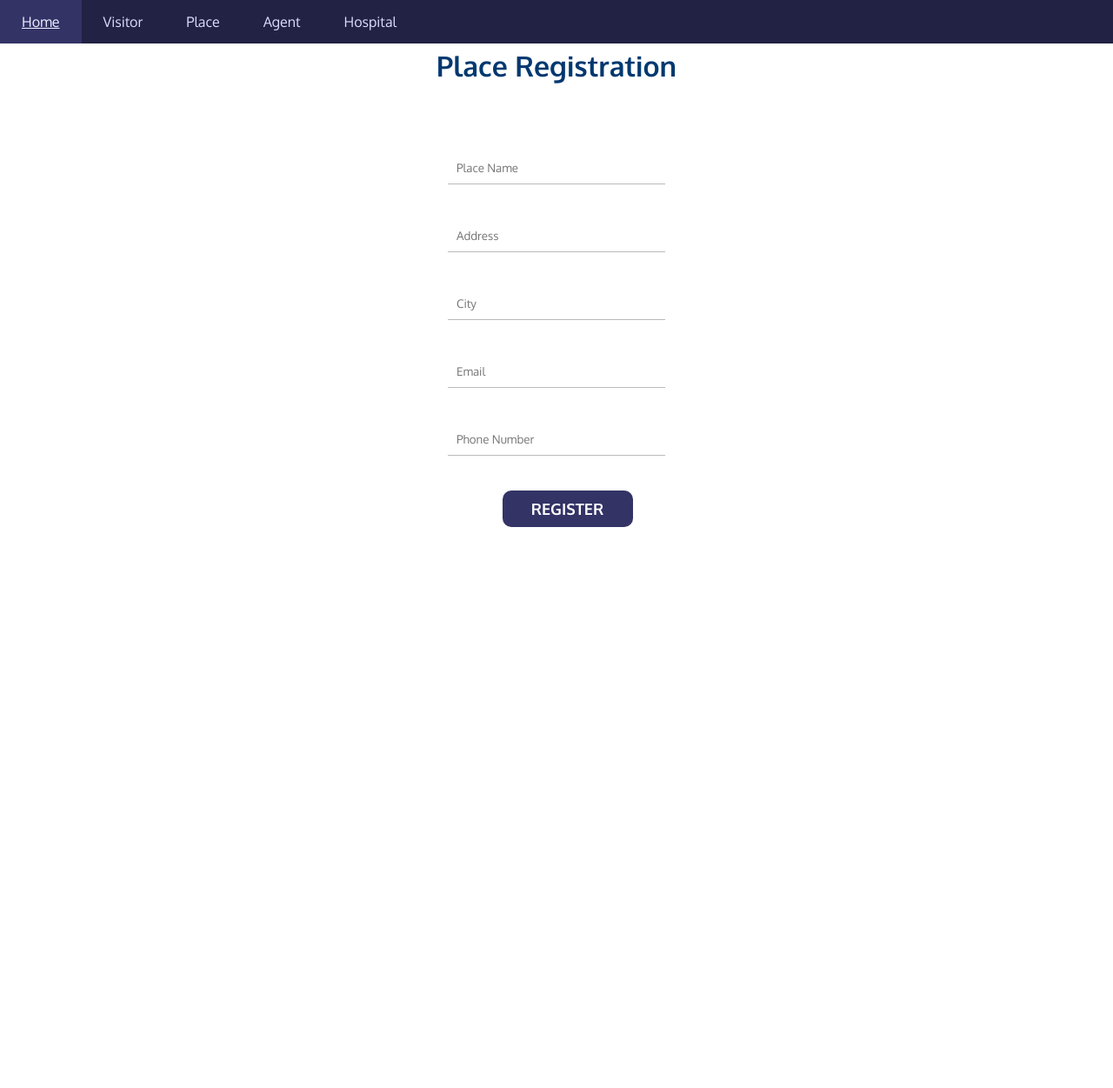
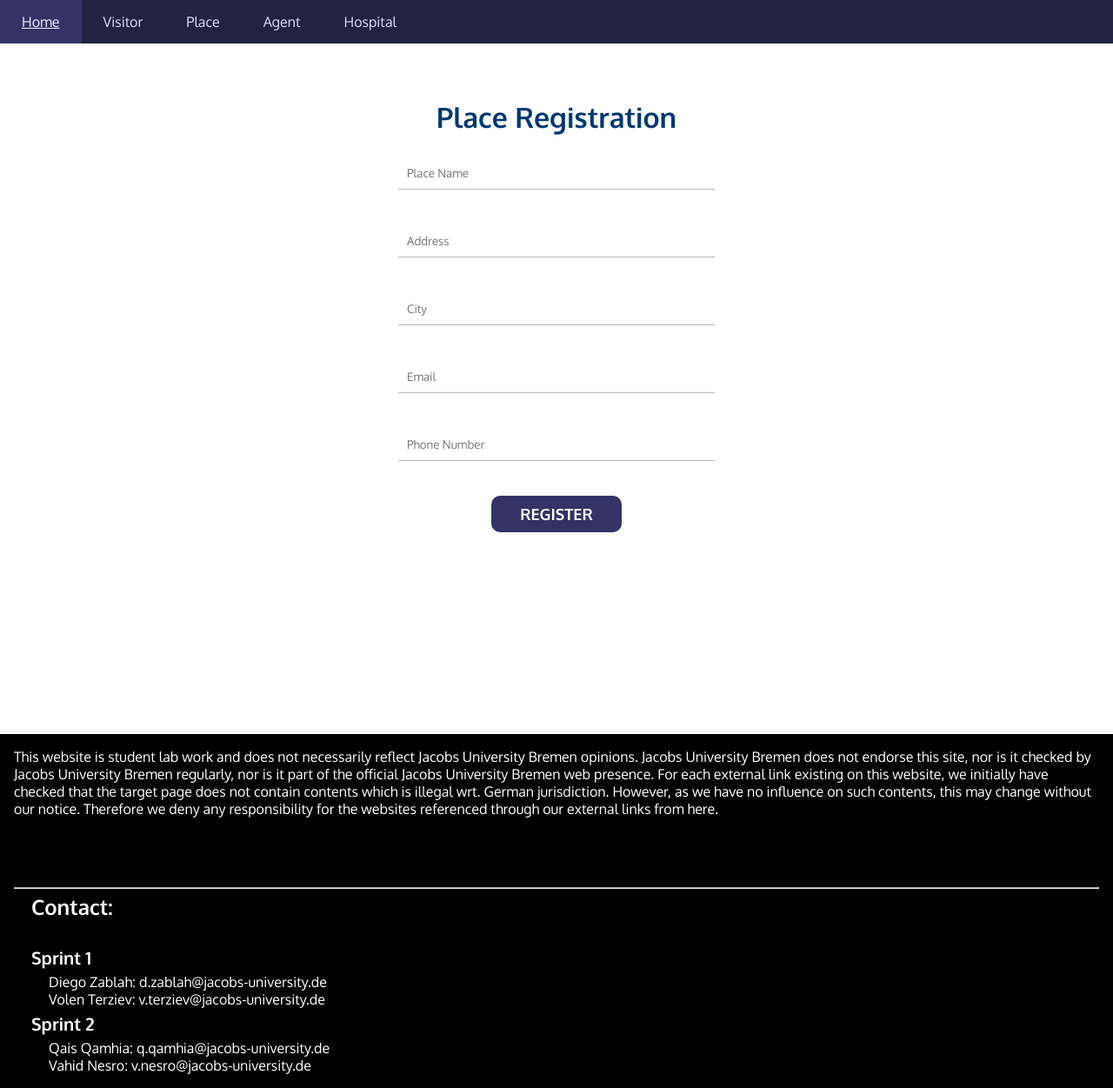
Before and after one commit to jonabako/Corona-Archive-Project, a Flask app: page /place-registration in a window 1280 px wide. Shown: the whole page at 87% size. Before the commit the page ends 606 px from the top, so only its background shows below. Run offline with Flask 2, Linux system fonts and the light colour scheme.

Commit message:
Improved UI. Added new Requirements

```diff
--- a/app.py
+++ b/app.py
@@ -35,7 +35,7 @@ imageFolder = os.path.join('static', 'img')
 app.config['UPLOAD_FOLDER'] = imageFolder
 
 #homepage render
-@app.route('/index')
+@app.route('/')
 @auto.doc()
 def index():
     backdrop_picture = os.path.join(app.config['UPLOAD_FOLDER'], 'backdrop.jpg')
--- a/requirements.txt
+++ b/requirements.txt
@@ -8,3 +8,4 @@ Werkzeug==1.0.1
 PyYaml==5.4.1
 Flask-Selfdoc==1.2.3
 Flask_MySQL==1.5.2
+qrcode ==7.3.1
--- a/static/style.css
+++ b/static/style.css
@@ -19,11 +19,14 @@ body{
 }
 
 #registration {
-  width: 270px;
-  position: absolute;
-  left: 50%;
-  top: 50%;
-  transform: translate(-50%, -50%);
+  width: 30%;
+  height: 70%;
+  display: flex;
+  flex-direction: column;
+  justify-content: center;
+  align-items: center;
+  margin: 0 auto 15% auto;
+
   padding: 10px;
 }
 
@@ -31,12 +34,11 @@ body{
   width: 100%;
   padding: 10px;
   margin: 10px 0;
-  /* box-shadow:0 0 15px 4px rgba(0,0,0,0.06); */
+
   outline: none;
   border: none;
   border-bottom: 1px solid rgb(186, 186, 186);
-  /* border-radius:10px; */
-  position: relative;
+
 }
 
 .mainButton{
@@ -49,8 +51,6 @@ body{
   border: none;
   padding: 10px;
   margin: 10px 0;
-  position: relative;
-  left: 25%;
   transition: all 200ms ease-in-out;
 }
 
@@ -185,7 +185,9 @@ div[class= "title-flex-items description"]{
   word-wrap: normal;
 }
 
-
+.registration-title{
+  margin-top: 2em;
+}
 
 .registration-pointer{
   height: 10em;
@@ -261,11 +263,17 @@ a{
 
 .impressum{
   width: 100%;
-  height: 100%;
+  height: fit-content;
   background-color: black;
   color: white !important;
-  margin: 0;
+
   padding: 1em;
+
+
+  display: block;
+  margin-top: auto;
+
+  /* display: none; */
 }
 
 li{
--- a/templates/base.html
+++ b/templates/base.html
@@ -24,5 +24,31 @@
 
 
       {% endblock %}
+      {% block impressum%}  <div class="impressum">
+        <p>This website is student lab work and does not necessarily reflect Jacobs University Bremen opinions.
+             Jacobs University Bremen does not endorse this site, nor is it checked by Jacobs University Bremen regularly,
+             nor is it part of the official Jacobs University Bremen web presence.
+             For each external link existing on this website, we initially have checked that the target page does not contain contents which is illegal wrt. German jurisdiction.
+             However, as we have no influence on such contents, this may change without our notice. Therefore we deny any responsibility for the websites referenced through our external links from here.</p>
+             <br>
+             <br>
+             <br>
+             <br>
+      <hr>
+
+      <h2 style="color:white">Contact:</h2>
+      <br>
+      <h3 style="color:white">Sprint 1</h3>
+      <ul>
+            <li>Diego Zablah: d.zablah@jacobs-university.de</li>
+            <li>Volen Terziev: v.terziev@jacobs-university.de</li>
+      </ul>
+
+      <h3 style="color:white">Sprint 2</h3>
+      <ul>
+            <li>Qais Qamhia: q.qamhia@jacobs-university.de</li>
+            <li>Vahid Nesro: v.nesro@jacobs-university.de</li>
+      </ul>
+    </div>{% endblock %}
   </body>
 </html>
--- a/templates/place_registration.html
+++ b/templates/place_registration.html
@@ -2,11 +2,10 @@
 
 {% block content %}
 
-<h1>{% block title %} Place Registration {% endblock %}</h1>
+<h1 class="registration-title">{% block title %} Place Registration {% endblock %}</h1>
 
 
-<div id="registration">
-    <form action="{{ url_for('placeRegister') }}" method="post">
+<form id = "registration" action="{{ url_for('placeRegister') }}" method="post">
         <input type="text" class="visitor-registration" placeholder="Place Name" name="name" value="{{request.form.name }}" required> <br>
         <input type="text" class="visitor-registration" placeholder="Address" name="address" value="{{request.form.address }}" required> <br>
         <input type="text" class="visitor-registration" placeholder="City" name="city" value="{{request.form.city }}" required> <br>
@@ -14,7 +13,6 @@
         <input type="tel" class="visitor-registration" placeholder="Phone Number" name="phone" value="{{request.form.phone }}" required> <br>
         <input class="mainButton" type="submit" value="REGISTER"><br>
     </form>
-</div>
 
 
 {% endblock %}
```
Also changed, not shown: templates/agent_signin.html (+3 -4 lines), templates/hospital_signin.html (+3 -4 lines), templates/index.html (+2 -19 lines), templates/visitor_registration.html (+6 -4 lines), 1 other file.
